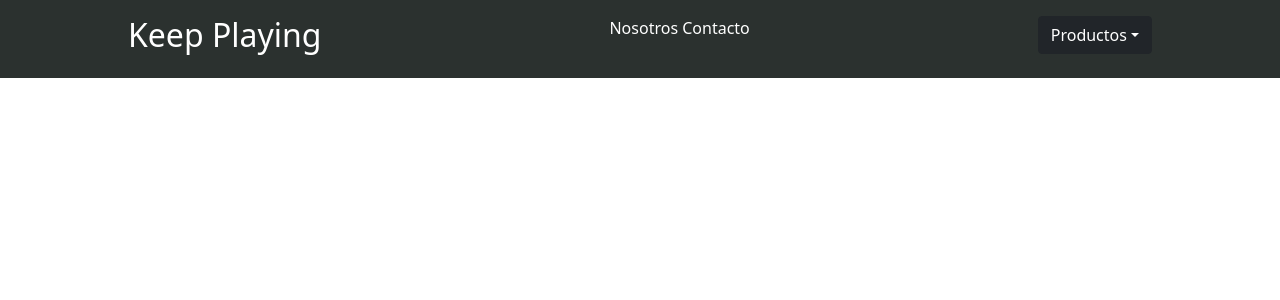
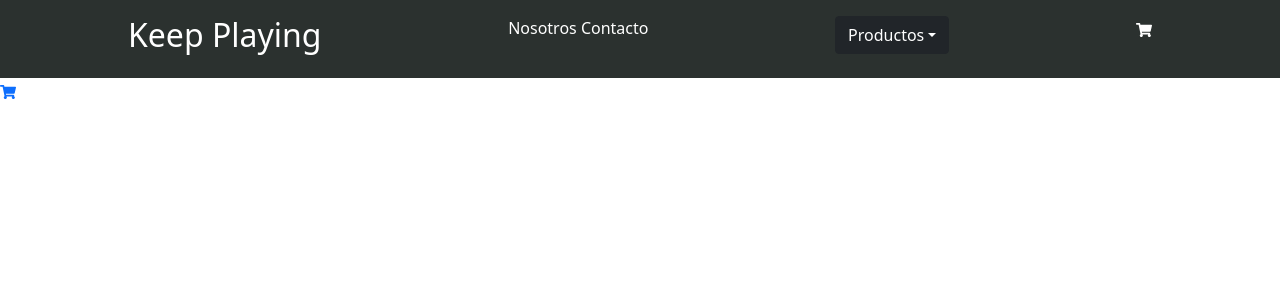
Before and after one commit to silvinazb/Keep-Playing, a React (Create React App) app: page /cart in a window 1280 px wide. Shown: the top 300 px of the page. Built offline with nearby package versions, Linux system fonts and the light colour scheme.

Commit message:
primer entrega

```diff
--- a/package.json
+++ b/package.json
@@ -10,6 +10,7 @@
     "react": "^17.0.2",
     "react-bootstrap": "^2.0.0-beta.6",
     "react-dom": "^17.0.2",
+    "react-icons": "^4.2.0",
     "react-router-dom": "^5.2.1",
     "react-scripts": "4.0.3",
     "web-vitals": "^1.1.2"
--- a/src/components/CartWidget/CartWidget.js
+++ b/src/components/CartWidget/CartWidget.js
@@ -1,12 +1,13 @@
-import React from 'react'
-import './CartWidget.css'
+import {FaShoppingCart} from 'react-icons/fa'
+import { Link } from 'react-router-dom'
 
 export const CartWidget = () => {
 
     return (
-        <div>
-            {/* <p></p> */}
-        </div>
-        )
-
+        <Link to="/cart">
+            <div className="cart-widget">
+                    <FaShoppingCart/>
+            </div>
+        </Link>
+    )
 }
--- a/src/components/NavBar/NavBar.js
+++ b/src/components/NavBar/NavBar.js
@@ -1,6 +1,6 @@
 import React from 'react'
 import './NavBar.css'
-import {CartWidget} from "../CartWidget/CartWidget"
+import { CartWidget } from '../CartWidget/CartWidget'
 import {Link} from "react-router-dom";
 import { Dropdown } from 'react-bootstrap';
 
@@ -15,7 +15,6 @@ export const NavBar = () => {
             <nav>
                 <Link to={"/nosotros"}>Nosotros </Link>
                 <Link to={"/contacto"}>Contacto </Link>
-                <CartWidget/>
             </nav>
             <Dropdown>
                     <Dropdown.Toggle variant="dark" id="dropdown-basic">
@@ -26,6 +25,8 @@ export const NavBar = () => {
                         <Dropdown.Item><Link to={"/category/Accion"}>Accion</Link></Dropdown.Item>
                     </Dropdown.Menu>
             </Dropdown>
+            <CartWidget/>
+
     </header>
 
     )
```
Also changed, not shown: 1 other file (tests, documents, lock files or other folders).
